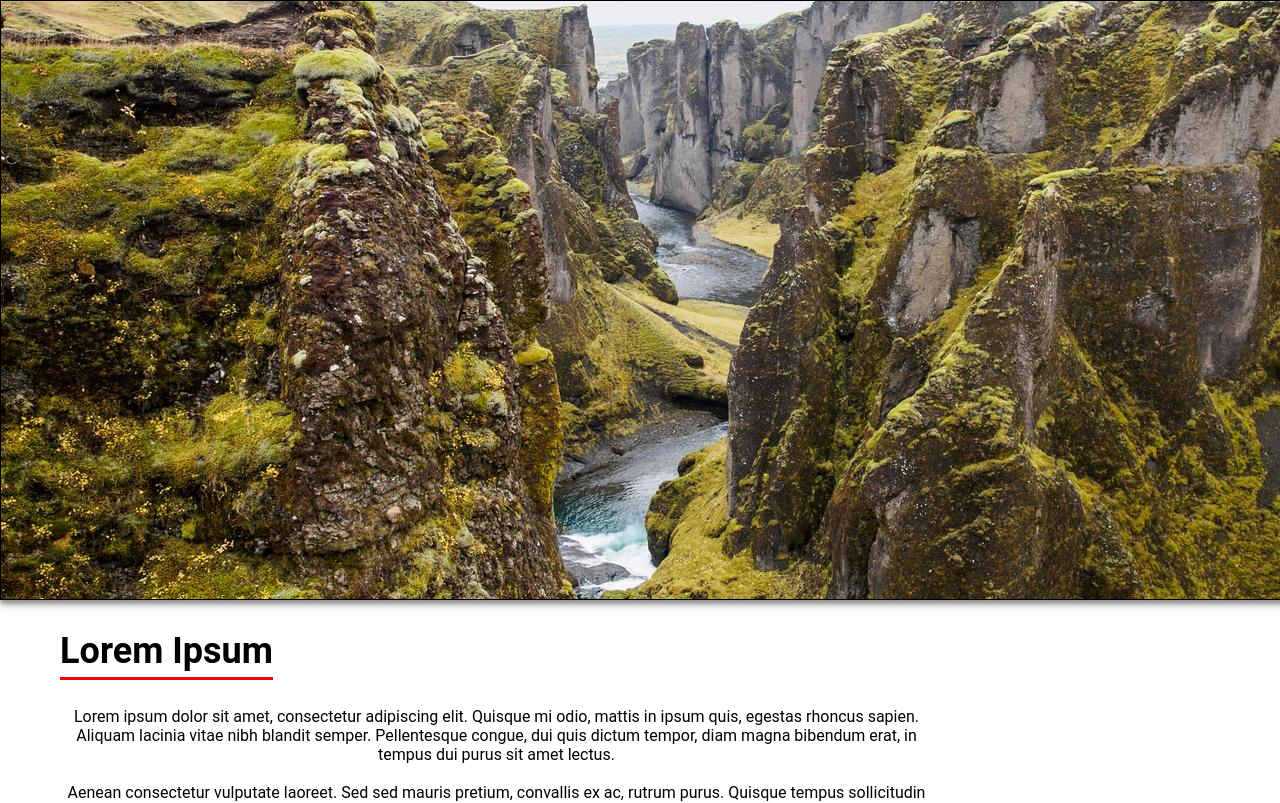
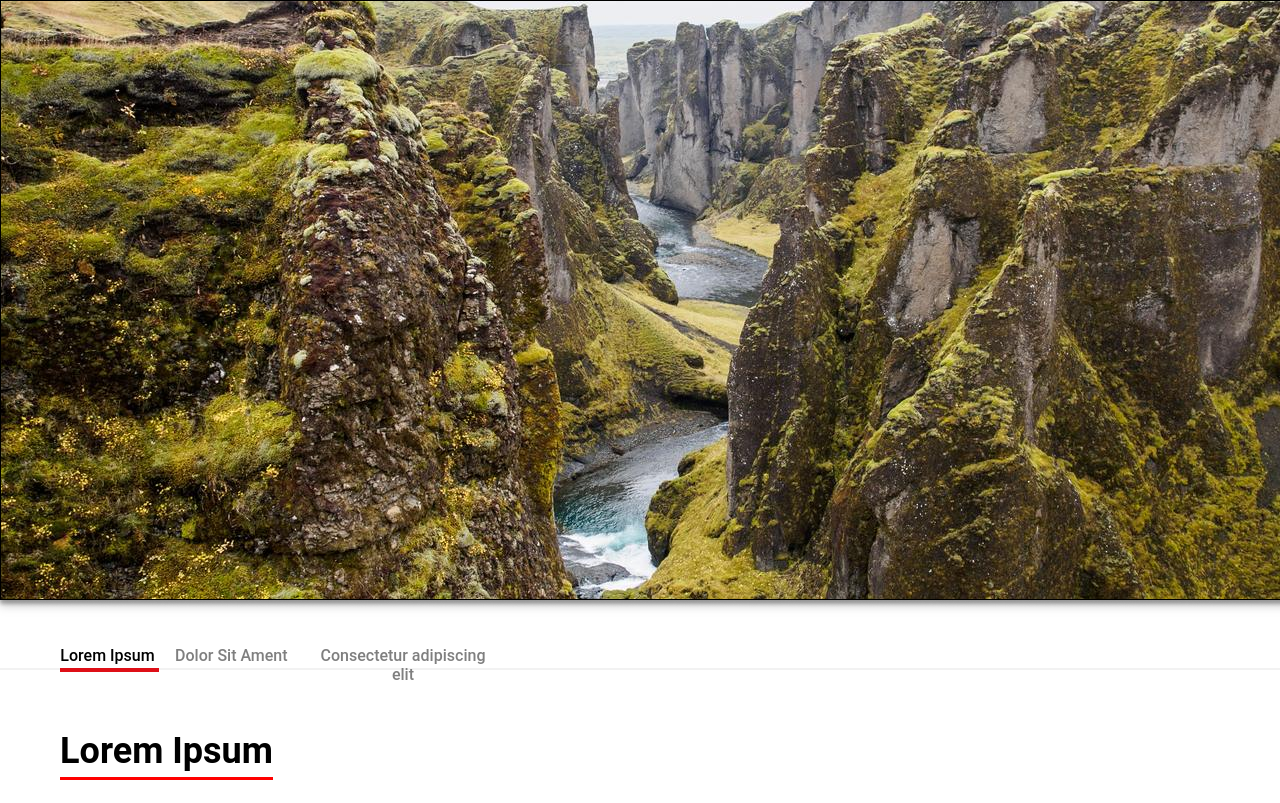
Before and after one commit to Reeyhanyilmaz/FigmaDemoCoding, a React (Create React App) app: page / in a window 1280 px wide. Shown: the top 803 px of the page. Built offline with nearby package versions, Linux system fonts and the light colour scheme.

Commit message:
add Subheadings component and style

```diff
--- a/src/App.tsx
+++ b/src/App.tsx
@@ -1,6 +1,7 @@
 import React from 'react';
 import './App.css';
 import Carousel from './components/Carousel';
+import Subheadings from './components/Subheadings';
 import Paragraph from './components/Paragraph';
 import Video from './components/Video';
 import Header from './components/Header';
@@ -9,6 +10,7 @@ function App() {
   return (
     <div className="App">
       <Carousel />
+      <Subheadings />
       <Header />
       <Paragraph />
       <Video />
--- a/src/components/Subheadings/index.tsx
+++ b/src/components/Subheadings/index.tsx
@@ -7,7 +7,6 @@ function Subheadings() {
         <p className={styles.p1}>Lorem Ipsum</p>
         <p className={styles.p2}>Dolor Sit Ament</p>
         <p className={styles.p3}>Consectetur adipiscing elit</p>
-        <span className={styles.line}></span>
         <span className={styles.redLine}></span>
     </div>
   )
--- a/src/components/Subheadings/styles.module.css
+++ b/src/components/Subheadings/styles.module.css
@@ -1,45 +1,42 @@
 .subheadingsDiv {
-  position: absolute;
+  height: 38px;
   width: 1440px;
-  height: 38px;
-  left: 0px;
+  font-family: "Roboto";
+  font-size: 16px;
+  margin-top: 30px;
+  margin-left: 0;
+  margin-bottom: 60px;
+  display: flex;
+  border-bottom: 2px solid #f2f2f2;
 }
 
 .p1 {
-  position: absolute;
   width: 95px;
   height: 19px;
-  left: 60px;
-  top: 630px;
   font-family: "Roboto";
   font-style: normal;
   font-weight: 500;
   font-size: 16px;
   line-height: 19px;
+  margin-right: 20px;
+  margin-left: 60px;
   color: #000000;
 }
 
 .p2 {
-  position: absolute;
-  width: 104px;
   height: 19px;
-  left: 175px;
-  top: 630px;
-
   font-family: "Roboto";
   font-style: normal;
   font-weight: 500;
   font-size: 16px;
   line-height: 19px;
+  margin-right: 20px;
   color: #7f7f7f;
 }
 
 .p3 {
-  position: absolute;
   width: 191px;
   height: 19px;
-  left: 299px;
-  top: 630px;
   font-family: "Roboto";
   font-style: normal;
   font-weight: 500;
@@ -56,12 +53,3 @@
   top: 668px;
   border: 2px solid #de0f17;
 }
-
-.line {
-  position: absolute;
-  width: 1440px;
-  height: 0px;
-  left: 0px;
-  top: 668px;
-  border: 2px solid #f2f2f2;
-}
```
